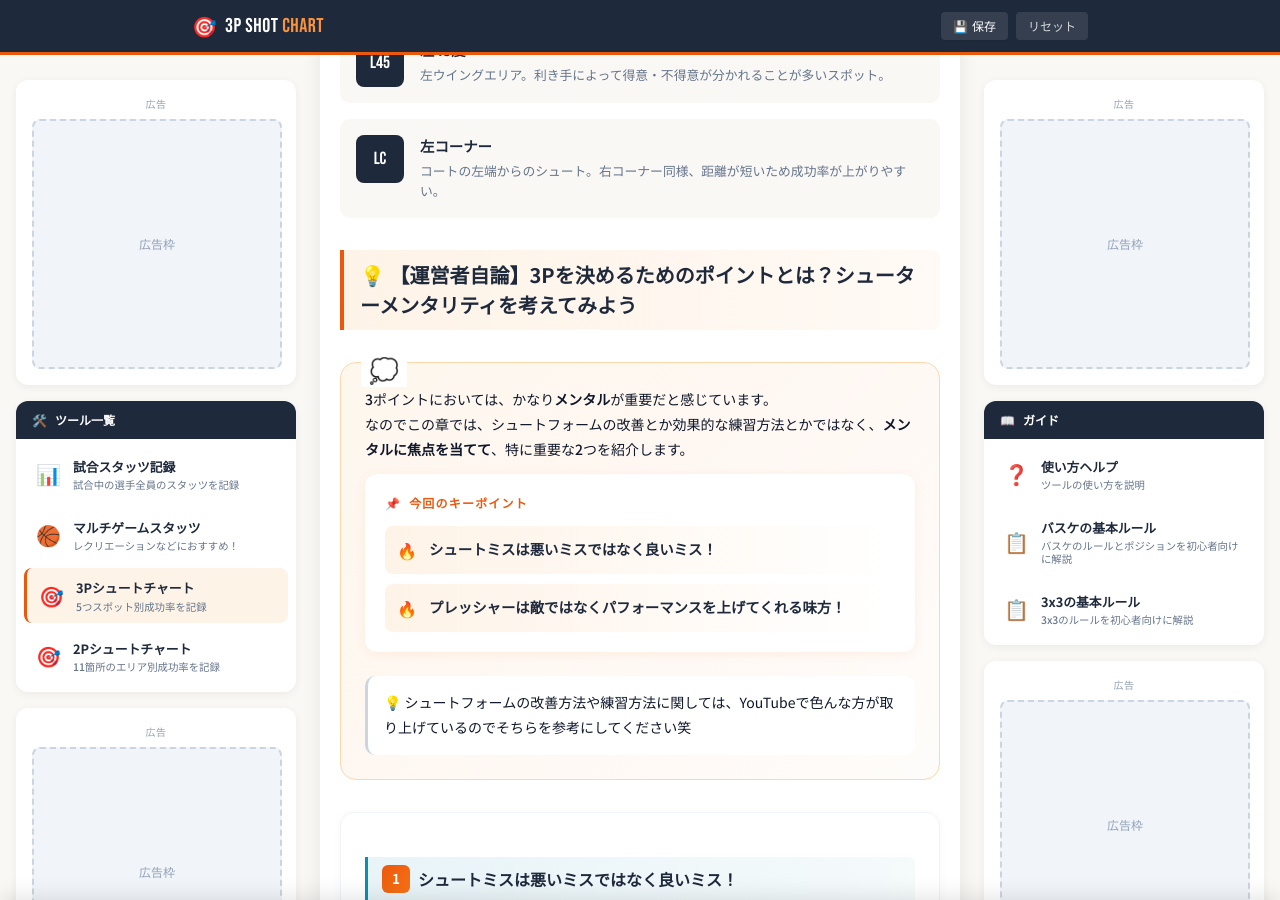
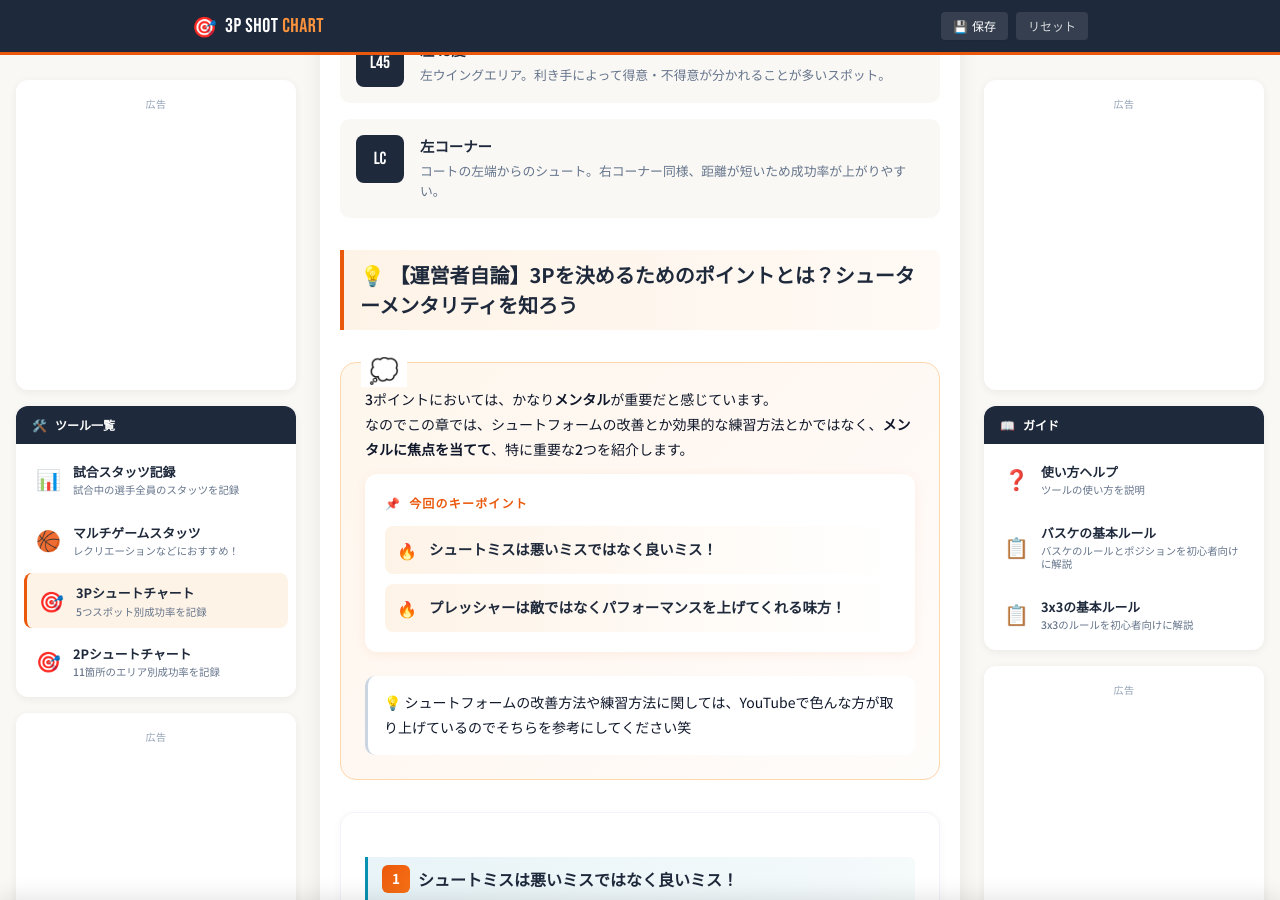
Before and after one commit to BSK-Ryo/statstoo, a Jekyll site: the page built from tools/3point-shot-chart/index.html, in a window 1280 px wide and 900 px high, scrolled down 3161 px. Built offline with Jekyll 4.4.1, drawn with Linux system fonts in a browser that asks for light colours; nearby versions of some CDN libraries.

Commit message:
サイドバー広告ID追加

```diff
--- a/_includes/sidebar-left.html
+++ b/_includes/sidebar-left.html
@@ -5,14 +5,16 @@
         <div class="sidebar-ad">
             <div class="sidebar-ad-label">広告</div>
             <!-- AdSense広告: サイドバー左上 300×250 -->
-            <div class="sidebar-ad-placeholder">
-                広告枠
-            </div>
-            <!-- 審査通過後、上のdiv.sidebar-ad-placeholderを削除し、下のinsタグのstyleをdisplay:inline-blockに変更してください -->
+            <script async src="https://pagead2.googlesyndication.com/pagead/js/adsbygoogle.js?client=ca-pub-1459200463172380"
+                crossorigin="anonymous"></script>
+            <!-- sidebar-left-300x250-top -->
             <ins class="adsbygoogle"
-                style="display:none;width:300px;height:250px"
-                data-ad-client="ca-pub-XXXXXXXXXXXXXXXX"
-                data-ad-slot="XXXXXXXXXX"></ins>
+                style="display:inline-block;width:300px;height:250px"
+                data-ad-client="ca-pub-1459200463172380"
+                data-ad-slot="6966320798"></ins>
+            <script>
+                (adsbygoogle = window.adsbygoogle || []).push({});
+            </script>
         </div>
 
         <!-- Tools Links -->
@@ -54,14 +56,16 @@
         <div class="sidebar-ad">
             <div class="sidebar-ad-label">広告</div>
             <!-- AdSense広告: サイドバー左下 300×250 -->
-            <div class="sidebar-ad-placeholder">
-                広告枠
-            </div>
-            <!-- 審査通過後、上のdiv.sidebar-ad-placeholderを削除し、下のinsタグのstyleをdisplay:inline-blockに変更してください -->
+            <script async src="https://pagead2.googlesyndication.com/pagead/js/adsbygoogle.js?client=ca-pub-1459200463172380"
+                crossorigin="anonymous"></script>
+            <!-- sidebar-left-bottom -->
             <ins class="adsbygoogle"
-                style="display:none;width:300px;height:250px"
-                data-ad-client="ca-pub-XXXXXXXXXXXXXXXX"
-                data-ad-slot="XXXXXXXXXX"></ins>
+                style="display:inline-block;width:300px;height:250px"
+                data-ad-client="ca-pub-1459200463172380"
+                data-ad-slot="7565086598"></ins>
+            <script>
+                (adsbygoogle = window.adsbygoogle || []).push({});
+            </script>
         </div>
     </div>
 </aside>
--- a/_includes/sidebar-right.html
+++ b/_includes/sidebar-right.html
@@ -5,14 +5,16 @@
         <div class="sidebar-ad">
             <div class="sidebar-ad-label">広告</div>
             <!-- AdSense広告: サイドバー右上 300×250 -->
-            <div class="sidebar-ad-placeholder">
-                広告枠
-            </div>
-            <!-- 審査通過後、上のdiv.sidebar-ad-placeholderを削除し、下のinsタグのstyleをdisplay:inline-blockに変更してください -->
+            <script async src="https://pagead2.googlesyndication.com/pagead/js/adsbygoogle.js?client=ca-pub-1459200463172380"
+                crossorigin="anonymous"></script>
+            <!-- sidebar-right-top -->
             <ins class="adsbygoogle"
-                style="display:none;width:300px;height:250px"
-                data-ad-client="ca-pub-XXXXXXXXXXXXXXXX"
-                data-ad-slot="XXXXXXXXXX"></ins>
+                style="display:inline-block;width:300px;height:250px"
+                data-ad-client="ca-pub-1459200463172380"
+                data-ad-slot="3364975374"></ins>
+            <script>
+                (adsbygoogle = window.adsbygoogle || []).push({});
+            </script>
         </div>
 
         <!-- Guide Links -->
@@ -47,14 +49,16 @@
         <div class="sidebar-ad">
             <div class="sidebar-ad-label">広告</div>
             <!-- AdSense広告: サイドバー右下 300×250 -->
-            <div class="sidebar-ad-placeholder">
-                広告枠
-            </div>
-            <!-- 審査通過後、上のdiv.sidebar-ad-placeholderを削除し、下のinsタグのstyleをdisplay:inline-blockに変更してください -->
+            <script async src="https://pagead2.googlesyndication.com/pagead/js/adsbygoogle.js?client=ca-pub-1459200463172380"
+                crossorigin="anonymous"></script>
+            <!-- sidebar-right-bottom -->
             <ins class="adsbygoogle"
-                style="display:none;width:300px;height:250px"
-                data-ad-client="ca-pub-XXXXXXXXXXXXXXXX"
-                data-ad-slot="XXXXXXXXXX"></ins>
+                style="display:inline-block;width:300px;height:250px"
+                data-ad-client="ca-pub-1459200463172380"
+                data-ad-slot="8087830778"></ins>
+            <script>
+                (adsbygoogle = window.adsbygoogle || []).push({});
+            </script>
         </div>
     </div>
 </aside>
--- a/tools/3point-shot-chart/index.html
+++ b/tools/3point-shot-chart/index.html
@@ -710,7 +710,7 @@
             </section>
 
             <section class="article-block">
-                <h2>💡 【運営者自論】3Pを決めるためのポイントとは？シューターメンタリティを考えてみよう</h2>
+                <h2>💡 【運営者自論】3Pを決めるためのポイントとは？シューターメンタリティを知ろう</h2>
 
                 <div class="opinion-section">
                     <p class="opinion-intro">
```
